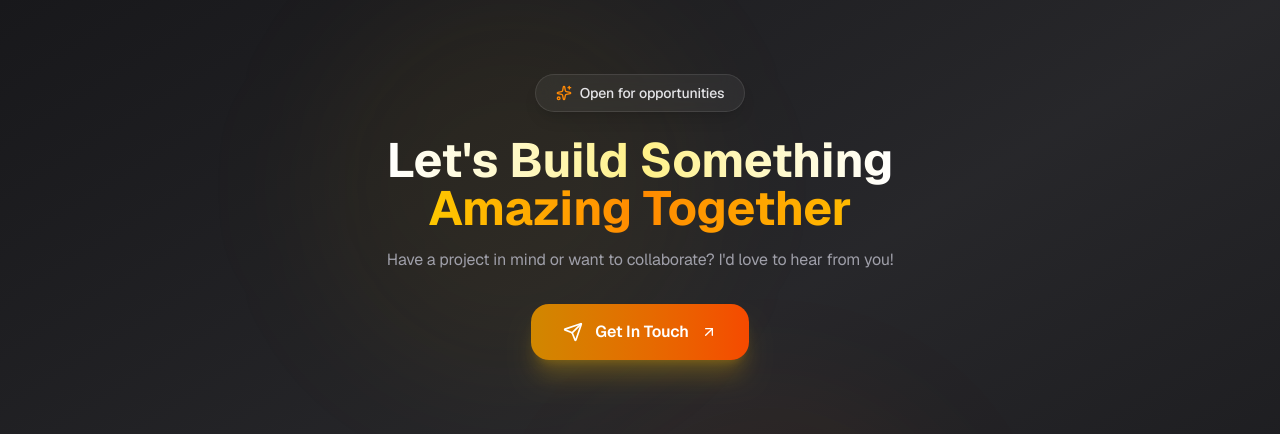
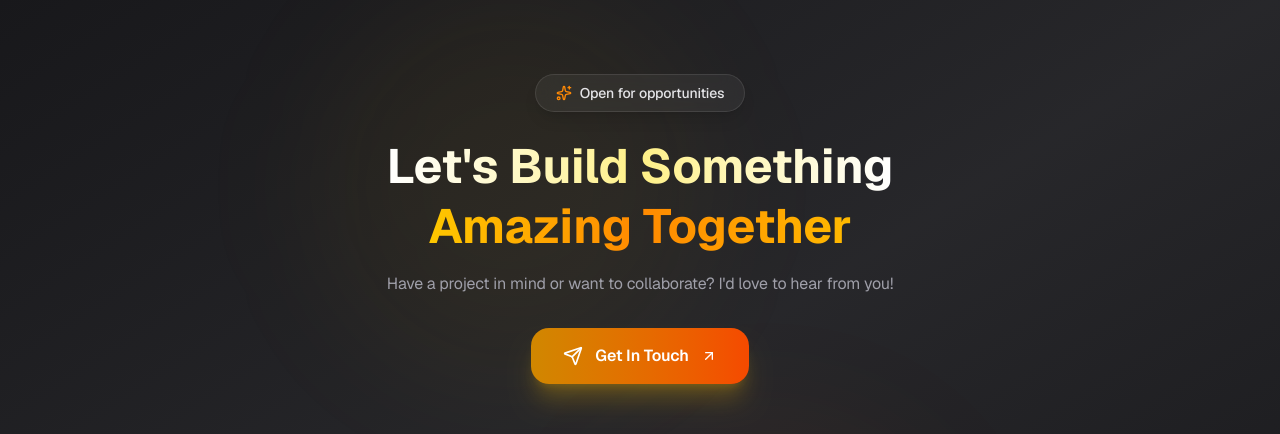
Before and after one commit to Harsh-Upadhyay005/Portfolio-Website, a Next.js app: page / in a window 1280 px wide. Shown: the part 7240-7674 px from the top of the page. Built offline with nearby package versions, Linux system fonts and the light colour scheme; no server answers.

Commit message:
feat(Footer): Update background styles to use linear gradients for improved visual consistency

```diff
--- a/components/Footer.tsx
+++ b/components/Footer.tsx
@@ -25,12 +25,12 @@ export default function Footer() {
   ];
 
   return (
-    <footer id="contact" className="relative bg-gradient-to-br from-zinc-900 via-zinc-800 to-zinc-900 text-white overflow-hidden">
+    <footer id="contact" className="relative bg-linear-to-br from-zinc-900 via-zinc-800 to-zinc-900 text-white overflow-hidden">
       {/* Decorative Background */}
       <div className="absolute inset-0">
         <div className="absolute top-0 left-1/4 w-96 h-96 bg-yellow-500/5 rounded-full blur-3xl" />
         <div className="absolute bottom-0 right-1/4 w-96 h-96 bg-orange-500/5 rounded-full blur-3xl" />
-        <div className="absolute top-0 left-0 right-0 h-px bg-gradient-to-r from-transparent via-yellow-500/50 to-transparent" />
+        <div className="absolute top-0 left-0 right-0 h-px bg-linear-to-r from-transparent via-yellow-500/50 to-transparent" />
       </div>
 
       <div className="max-w-6xl mx-auto px-4 sm:px-6 relative z-10" ref={ref}>
@@ -50,12 +50,12 @@ export default function Footer() {
             <Sparkles className="w-4 h-4 text-orange-400" />
             <span className="text-sm font-medium text-zinc-200">Open for opportunities</span>
           </motion.div>
-          <h2 className="text-3xl sm:text-4xl md:text-5xl font-bold mb-4">
-            <span className="bg-gradient-to-r from-white via-yellow-200 to-white bg-clip-text text-transparent">
+          <h2 className="text-3xl sm:text-4xl md:text-5xl font-bold mb-4 leading-tight">
+            <span className="bg-linear-to-r from-white via-yellow-200 to-white bg-clip-text text-transparent">
               Let&apos;s Build Something
             </span>
             <br />
-            <span className="bg-gradient-to-r from-yellow-400 via-orange-400 to-amber-400 bg-clip-text text-transparent">
+            <span className="bg-linear-to-r from-yellow-400 via-orange-400 to-amber-400 bg-clip-text text-transparent">
               Amazing Together
             </span>
           </h2>
@@ -68,7 +68,7 @@ export default function Footer() {
             rel="noopener noreferrer"
             whileHover={{ scale: 1.05, y: -2 }}
             whileTap={{ scale: 0.95 }}
-            className="inline-flex items-center gap-3 bg-gradient-to-r from-yellow-600 to-orange-600 hover:from-yellow-500 hover:to-orange-500 text-white px-8 py-4 rounded-2xl font-semibold shadow-xl shadow-yellow-500/25 transition-all"
+            className="inline-flex w-full sm:w-auto items-center justify-center gap-3 bg-linear-to-r from-yellow-600 to-orange-600 hover:from-yellow-500 hover:to-orange-500 text-white px-8 py-4 rounded-2xl font-semibold shadow-xl shadow-yellow-500/25 transition-all"
           >
             <Send className="w-5 h-5" />
             Get In Touch
@@ -77,18 +77,18 @@ export default function Footer() {
         </motion.div>
 
         {/* Divider */}
-        <div className="h-px bg-gradient-to-r from-transparent via-zinc-700 to-transparent" />
+        <div className="h-px bg-linear-to-r from-transparent via-zinc-700 to-transparent" />
 
         {/* Footer Grid */}
         <motion.div
           initial={{ opacity: 0 }}
           animate={isInView ? { opacity: 1 } : {}}
           transition={{ delay: 0.3, duration: 0.6 }}
-          className="grid sm:grid-cols-2 md:grid-cols-3 gap-10 py-12"
+          className="grid sm:grid-cols-2 md:grid-cols-3 gap-8 sm:gap-10 py-12"
         >
           {/* Brand */}
           <div>
-            <h3 className="text-xl font-bold mb-3 bg-gradient-to-r from-yellow-400 to-orange-400 bg-clip-text text-transparent">
+            <h3 className="text-xl font-bold mb-3 bg-linear-to-r from-yellow-400 to-orange-400 bg-clip-text text-transparent">
               Harsh Upadhyay
             </h3>
             <p className="text-zinc-400 text-sm leading-relaxed mb-4">
@@ -121,7 +121,7 @@ export default function Footer() {
           {/* Social */}
           <div>
             <h4 className="text-sm font-semibold text-zinc-300 uppercase tracking-wider mb-4">Connect</h4>
-            <div className="flex gap-3">
+            <div className="flex flex-wrap gap-3">
               {socialLinks.map((social) => (
                 <motion.a
                   key={social.label}
@@ -144,7 +144,7 @@ export default function Footer() {
         </motion.div>
 
         {/* Bottom Bar */}
-        <div className="h-px bg-gradient-to-r from-transparent via-zinc-700 to-transparent" />
+        <div className="h-px bg-linear-to-r from-transparent via-zinc-700 to-transparent" />
         <div className="py-6 flex flex-col sm:flex-row items-center justify-between gap-3">
           <p className="text-zinc-500 text-sm flex items-center gap-1.5">
             Made with <Heart className="w-3.5 h-3.5 text-red-500 fill-current animate-pulse" /> by Harsh Upadhyay
```
